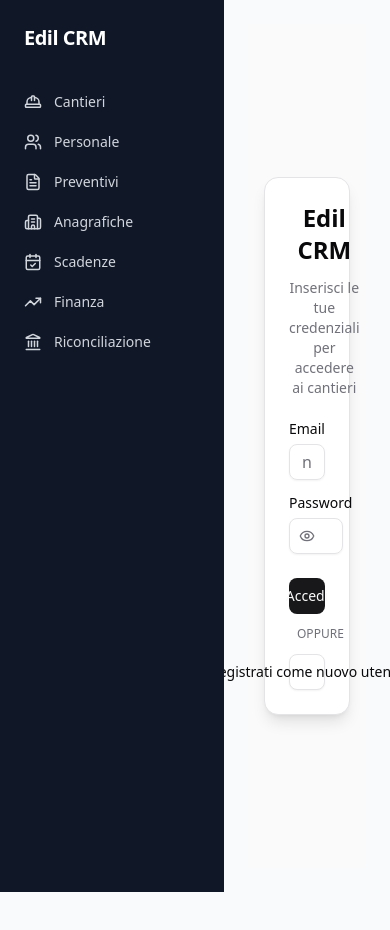
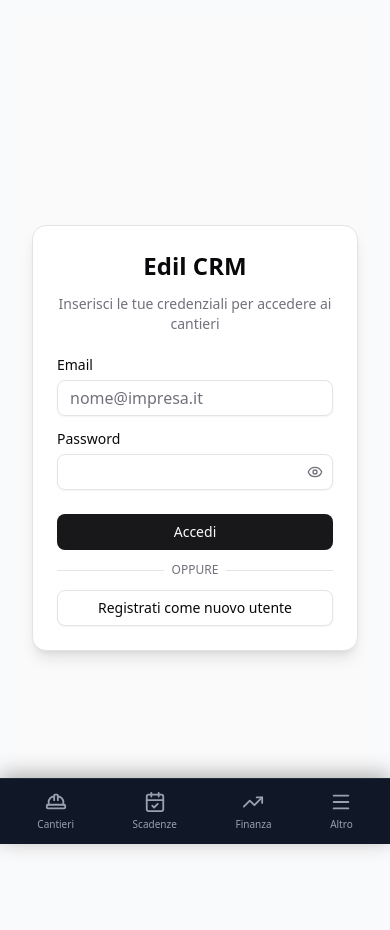
Before and after one commit to rino-it/edil-crm-ai, a Next.js app: page /login in a window 390 px wide. Shown: the top 930 px of the page. Before the commit the page ends 892 px from the top, so only its background shows below. Built offline with nearby package versions, Linux system fonts and the light colour scheme.

Commit message:
feat: modulo amministrazione20 4

```diff
--- a/app/layout.tsx
+++ b/app/layout.tsx
@@ -2,6 +2,7 @@ import type { Metadata } from "next";
 import { Geist, Geist_Mono } from "next/font/google";
 import "./globals.css";
 import Sidebar from "@/components/Sidebar";
+import NavbarMobile from "@/components/NavbarMobile";
 
 const geistSans = Geist({
   variable: "--font-geist-sans",
@@ -28,8 +29,25 @@ export default function RootLayout({
       <body
         className={`${geistSans.variable} ${geistMono.variable} antialiased flex min-h-screen bg-gray-50`}
       >
-        <Sidebar />
-        <main className="flex-1 overflow-auto p-6">{children}</main>
+        {/* SIDEBAR: Visibile solo da tablet in su (md:flex) */}
+        <div className="hidden md:flex">
+          <Sidebar />
+        </div>
+
+        {/* CONTENITORE PRINCIPALE: flex-col per gestire la navbar in basso su mobile */}
+        <div className="flex-1 flex flex-col min-w-0">
+
+          {/* MAIN CONTENT: p-4 su mobile per risparmiare spazio, pb-24 per non finire sotto la navbar */}
+          <main className="flex-1 overflow-auto p-4 md:p-8 pb-24 md:pb-8">
+            {children}
+          </main>
+
+          {/* NAVBAR MOBILE: Visibile solo su mobile (md:hidden) */}
+          <div className="md:hidden">
+            <NavbarMobile />
+          </div>
+
+        </div>
       </body>
     </html>
   );
--- a/components/NavbarMobile.tsx
+++ b/components/NavbarMobile.tsx
@@ -1,29 +1,77 @@
-// components/NavbarMobile.tsx
 "use client";
+
+import { useState } from "react";
 import Link from "next/link";
 import { usePathname } from "next/navigation";
-import { HardHat, CalendarCheck, TrendingUp, Menu } from "lucide-react";
+import { HardHat, CalendarCheck, TrendingUp, Menu, X, Users, FileText, Building2, Landmark } from "lucide-react";
 
 export default function NavbarMobile() {
   const pathname = usePathname();
-  const navLinks = [
+  const [isMenuOpen, setIsMenuOpen] = useState(false);
+
+  const mainLinks = [
     { href: "/cantieri", icon: HardHat, label: "Cantieri" },
     { href: "/scadenze", icon: CalendarCheck, label: "Scadenze" },
     { href: "/finanza", icon: TrendingUp, label: "Finanza" },
   ];
 
+  const otherLinks = [
+    { href: "/personale", icon: Users, label: "Personale" },
+    { href: "/preventivi", icon: FileText, label: "Preventivi" },
+    { href: "/anagrafiche", icon: Building2, label: "Anagrafiche" },
+    { href: "/finanza/riconciliazione", icon: Landmark, label: "Riconciliazione" },
+  ];
+
   return (
-    <nav className="md:hidden fixed bottom-0 left-0 right-0 bg-gray-900 border-t border-gray-800 px-6 py-3 flex justify-between items-center z-50">
-      {navLinks.map(({ href, icon: Icon, label }) => (
-        <Link key={href} href={href} className={`flex flex-col items-center gap-1 ${pathname.startsWith(href) ? 'text-blue-500' : 'text-gray-400'}`}>
-          <Icon size={20} />
-          <span className="text-[10px]">{label}</span>
-        </Link>
-      ))}
-      <button className="text-gray-400 flex flex-col items-center gap-1">
-        <Menu size={20} />
-        <span className="text-[10px]">Altro</span>
-      </button>
-    </nav>
+    <>
+      {/* Overlay Menu "Altro" */}
+      {isMenuOpen && (
+        <div className="fixed inset-0 bg-black/60 z-[60] animate-in fade-in duration-200">
+          <div className="absolute bottom-20 left-4 right-4 bg-white rounded-2xl p-6 shadow-2xl animate-in slide-in-from-bottom-10">
+            <div className="flex justify-between items-center mb-6">
+              <span className="font-bold text-lg text-zinc-900">Altre Funzioni</span>
+              <button onClick={() => setIsMenuOpen(false)} className="p-2 bg-zinc-100 rounded-full">
+                <X size={20} />
+              </button>
+            </div>
+            <div className="grid grid-cols-2 gap-4">
+              {otherLinks.map((link) => (
+                <Link
+                  key={link.href}
+                  href={link.href}
+                  onClick={() => setIsMenuOpen(false)}
+                  className="flex flex-col items-center gap-2 p-4 bg-zinc-50 rounded-xl active:scale-95 transition-transform"
+                >
+                  <link.icon size={24} className="text-blue-600" />
+                  <span className="text-xs font-semibold text-zinc-700">{link.label}</span>
+                </Link>
+              ))}
+            </div>
+          </div>
+        </div>
+      )}
+
+      {/* Barra Principale */}
+      <nav className="md:hidden fixed bottom-0 left-0 right-0 bg-gray-900 border-t border-gray-800 px-2 py-3 flex justify-around items-center z-50 shadow-[0_-4px_20px_rgba(0,0,0,0.3)]">
+        {mainLinks.map(({ href, icon: Icon, label }) => (
+          <Link
+            key={href}
+            href={href}
+            className={`flex flex-col items-center gap-1 transition-colors ${pathname.startsWith(href) ? 'text-blue-400' : 'text-gray-400'}`}
+          >
+            <Icon size={22} />
+            <span className="text-[10px] font-medium">{label}</span>
+          </Link>
+        ))}
+
+        <button
+          onClick={() => setIsMenuOpen(!isMenuOpen)}
+          className={`flex flex-col items-center gap-1 transition-colors ${isMenuOpen ? 'text-blue-400' : 'text-gray-400'}`}
+        >
+          {isMenuOpen ? <X size={22} /> : <Menu size={22} />}
+          <span className="text-[10px] font-medium">Altro</span>
+        </button>
+      </nav>
+    </>
   );
 }
--- a/utils/data-fetcher.ts
+++ b/utils/data-fetcher.ts
@@ -1344,33 +1344,6 @@ export function parseCSVBanca(csvText: string) {
   console.log(`✅ Analisi completata: ${movimenti.length} movimenti validi trovati.`);
   return movimenti;
 }
-    const descrizione = cols[2].trim();
-
-    // Gestione Dare/Avere (i CSV spesso hanno numeri come "1.500,00" o "1500.00")
-    const parseImporto = (val: string) => {
-      if (!val) return 0;
-      // Rimuove i punti delle migliaia e converte la virgola in punto decimale
-      const pulito = val.replace(/\./g, '').replace(',', '.');
-      return parseFloat(pulito) || 0;
-    };
-
-    const dare = parseImporto(cols[3]); // Uscite
-    const avere = parseImporto(cols[4]); // Entrate
-
-    // L'importo sarà positivo per le entrate, negativo per le uscite
-    const importo = avere > 0 ? avere : -dare;
-
-    if (importo !== 0) {
-      movimenti.push({
-        data_operazione,
-        descrizione,
-        importo,
-        stato: 'non_riconciliato'
-      });
-    }
-  }
-  return movimenti;
-}
 
 export async function importMovimentiBanca(movimenti: any[]) {
   const supabase = createClient(
```
